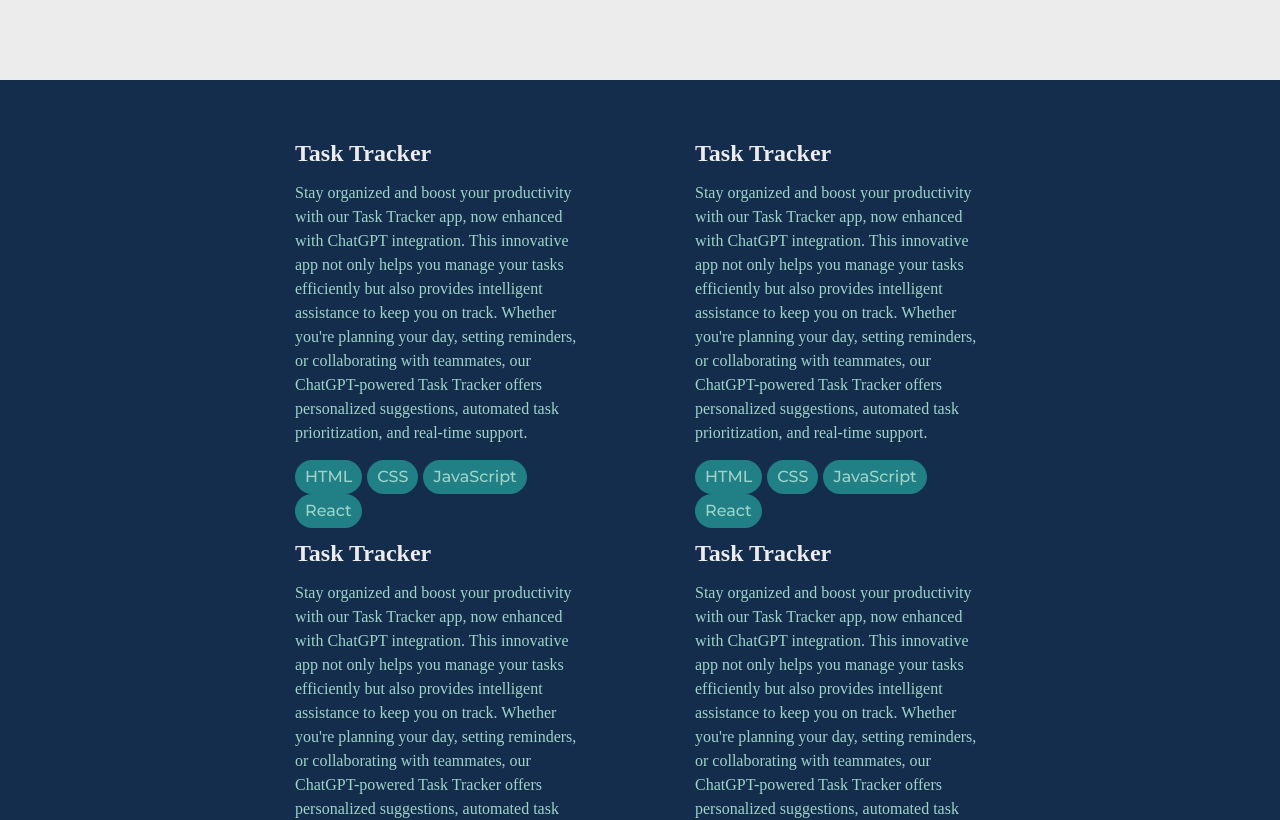
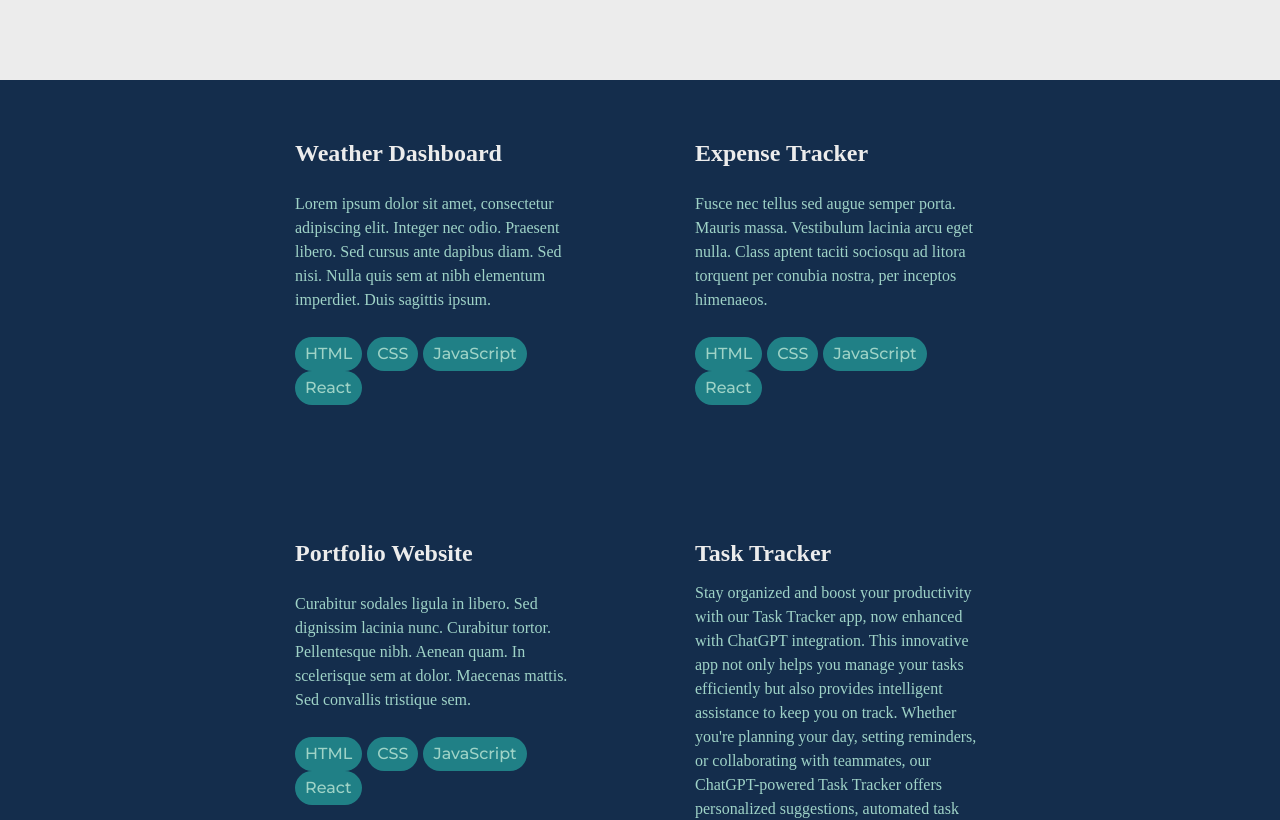
Before and after one commit to BuraYu/portfolio, a React (Create React App) app: page / in a window 1280 px wide. Shown: the part 1520-2340 px from the top of the page. Built offline with nearby package versions, Linux system fonts and the light colour scheme; no server answers.

Commit message:
add projects as variables in project componenent

```diff
--- a/src/components/modal/Modal.js
+++ b/src/components/modal/Modal.js
@@ -9,7 +9,7 @@
     <div className="modal">
       <div className="modal__content">
         <img src={smoker} className="smoker" />
-        {/* {children} */}
+        {children}
         <div className="modal__description">
           <h3 className="project__title">Task Tracker</h3>
           <p className="project__description">
--- a/src/components/projects/Projects.jsx
+++ b/src/components/projects/Projects.jsx
@@ -18,6 +18,32 @@
     setIsOpen(false);
   };
 
+  const project1 = {
+    title: "Weather Dashboard",
+    description: `Lorem ipsum dolor sit amet, consectetur adipiscing elit. Integer nec odio. Praesent libero. Sed cursus ante dapibus diam. Sed nisi. Nulla quis sem at nibh elementum imperdiet. Duis sagittis ipsum.`,
+  };
+
+  const project2 = {
+    title: "Expense Tracker",
+    description: `Fusce nec tellus sed augue semper porta. Mauris massa. Vestibulum lacinia arcu eget nulla. Class aptent taciti sociosqu ad litora torquent per conubia nostra, per inceptos himenaeos.`,
+  };
+
+  const project3 = {
+    title: "Portfolio Website",
+    description: `Curabitur sodales ligula in libero. Sed dignissim lacinia nunc. Curabitur tortor. Pellentesque nibh. Aenean quam. In scelerisque sem at dolor. Maecenas mattis. Sed convallis tristique sem.`,
+  };
+
+  const project4 = {
+    title: "Task Tracker",
+    description: `Stay organized and boost your productivity with our Task Tracker
+  app, now enhanced with ChatGPT integration. This innovative app not
+  only helps you manage your tasks efficiently but also provides
+  intelligent assistance to keep you on track. Whether you're planning
+  your day, setting reminders, or collaborating with teammates, our
+  ChatGPT-powered Task Tracker offers personalized suggestions,
+  automated task prioritization, and real-time support.`,
+  };
+
   return (
     <div className="projects">
       <div className="projects__section">
@@ -27,16 +53,8 @@
             handleClick({ title: "Task Tracker", description: "..." })
           }
         >
-          <h3 className="project__title">Task Tracker</h3>
-          <p className="project__description">
-            Stay organized and boost your productivity with our Task Tracker
-            app, now enhanced with ChatGPT integration. This innovative app not
-            only helps you manage your tasks efficiently but also provides
-            intelligent assistance to keep you on track. Whether you're planning
-            your day, setting reminders, or collaborating with teammates, our
-            ChatGPT-powered Task Tracker offers personalized suggestions,
-            automated task prioritization, and real-time support.
-          </p>
+          <h3 className="project__title">{project1.title}</h3>
+          <p className="project__description">{project1.description}</p>
           <ul className="project__technologies">
             <li className="project__technology">HTML</li>
             <li className="project__technology">CSS</li>
@@ -50,16 +68,8 @@
             handleClick({ title: "Task Tracker 2", description: "..." })
           }
         >
-          <h3 className="project__title">Task Tracker</h3>
-          <p className="project__description">
-            Stay organized and boost your productivity with our Task Tracker
-            app, now enhanced with ChatGPT integration. This innovative app not
-            only helps you manage your tasks efficiently but also provides
-            intelligent assistance to keep you on track. Whether you're planning
-            your day, setting reminders, or collaborating with teammates, our
-            ChatGPT-powered Task Tracker offers personalized suggestions,
-            automated task prioritization, and real-time support.
-          </p>
+          <h3 className="project__title">{project2.title}</h3>
+          <p className="project__description">{project2.description}</p>
           <ul className="project__technologies">
             <li className="project__technology">HTML</li>
             <li className="project__technology">CSS</li>
@@ -75,16 +85,8 @@
             handleClick({ title: "Task Tracker", description: "..." })
           }
         >
-          <h3 className="project__title">Task Tracker</h3>
-          <p className="project__description">
-            Stay organized and boost your productivity with our Task Tracker
-            app, now enhanced with ChatGPT integration. This innovative app not
-            only helps you manage your tasks efficiently but also provides
-            intelligent assistance to keep you on track. Whether you're planning
-            your day, setting reminders, or collaborating with teammates, our
-            ChatGPT-powered Task Tracker offers personalized suggestions,
-            automated task prioritization, and real-time support.
-          </p>
+          <h3 className="project__title">{project3.title}</h3>
+          <p className="project__description">{project3.description}</p>
           <ul className="project__technologies">
             <li className="project__technology">HTML</li>
             <li className="project__technology">CSS</li>
@@ -94,20 +96,10 @@
         </div>
         <div
           className="project"
-          onClick={() =>
-            handleClick({ title: "Task Tracker", description: "..." })
-          }
+          onClick={() => handleClick({ title: "Ana", description: "..." })}
         >
-          <h3 className="project__title">Task Tracker</h3>
-          <p className="project__description">
-            Stay organized and boost your productivity with our Task Tracker
-            app, now enhanced with ChatGPT integration. This innovative app not
-            only helps you manage your tasks efficiently but also provides
-            intelligent assistance to keep you on track. Whether you're planning
-            your day, setting reminders, or collaborating with teammates, our
-            ChatGPT-powered Task Tracker offers personalized suggestions,
-            automated task prioritization, and real-time support.
-          </p>
+          <h3 className="project__title">{project4.title}</h3>
+          <p className="project__description">{project4.description}</p>
           <ul className="project__technologies">
             <li className="project__technology">HTML</li>
             <li className="project__technology">CSS</li>
```
